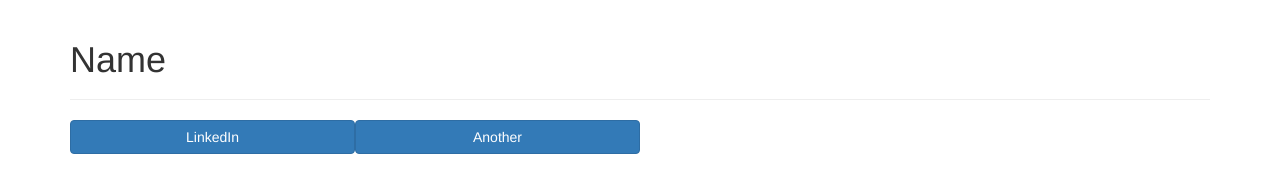
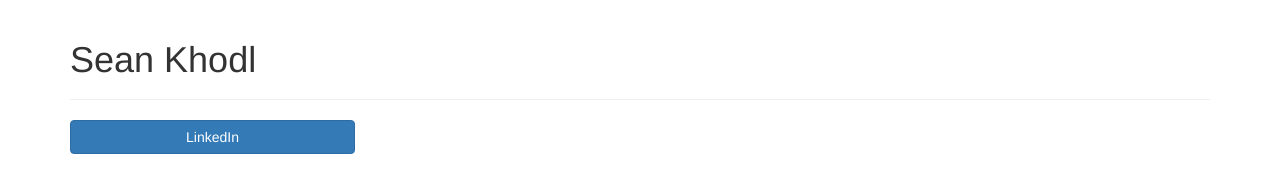
Before and after one commit to khodls/khodls.github.io, a plain HTML site: page index.html in a window 1280 px wide. Drawn offline with nearby package versions, Linux system fonts and the light colour scheme.

Commit message:
removed unused button, added name to top

```diff
--- a/index.html
+++ b/index.html
@@ -9,15 +9,12 @@
 <body>
   <div class="container">
   <div class="page-header">
-    <h1>Name</h1>
+    <h1>Sean Khodl</h1>
   </div>
   <section>
   <a href="https://www.linkedin.com/in/sean-khodl-9637487b" target="_blank" class="btn btn-primary col-sm-3">
       LinkedIn
     </a>
-   <a target="_blank" class="btn btn-primary col-sm-3">
-   Another
-   </a>
   </section>
 </div>
   <script src="https://ajax.googleapis.com/ajax/libs/jquery/3.1.1/jquery.min.js"></script>
```
